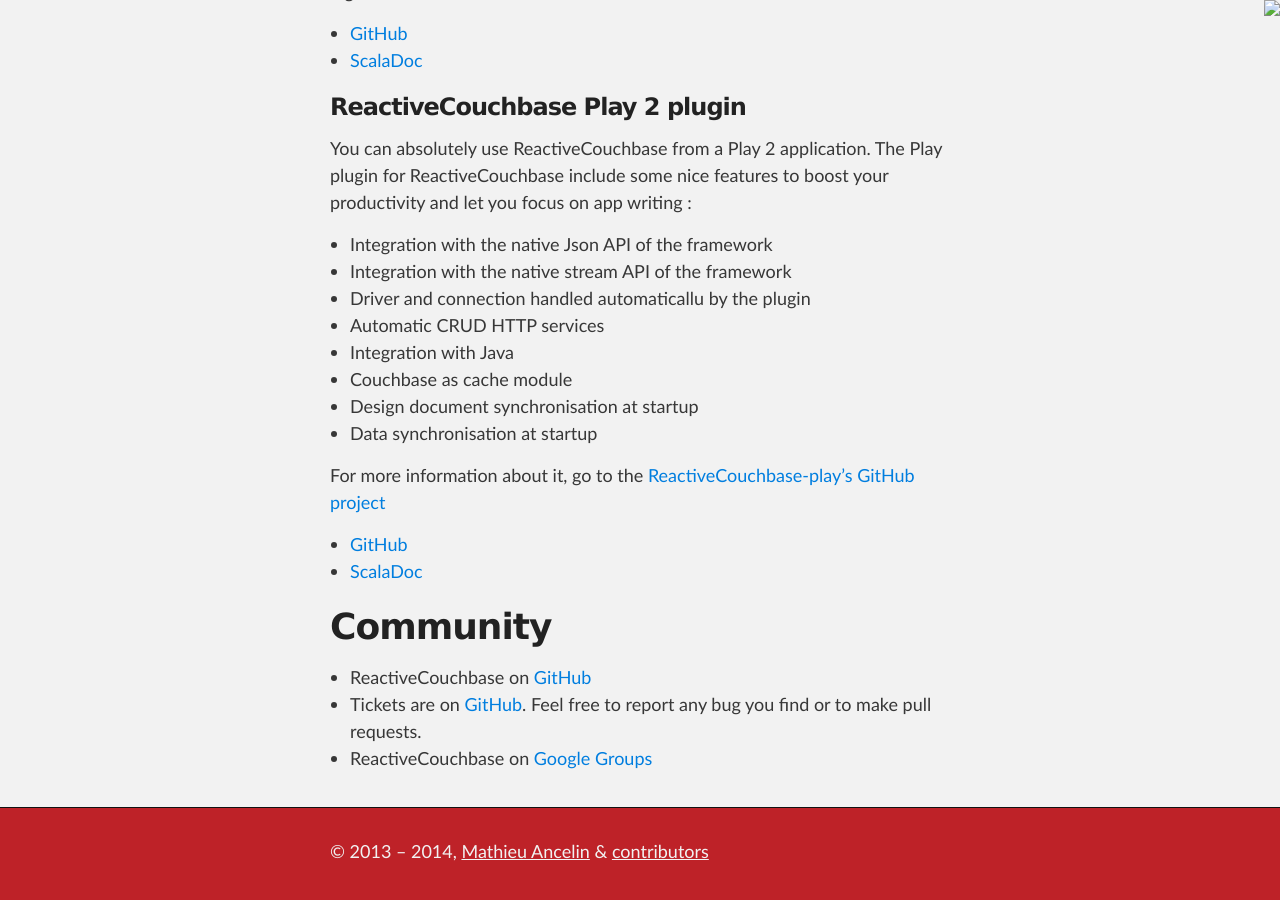
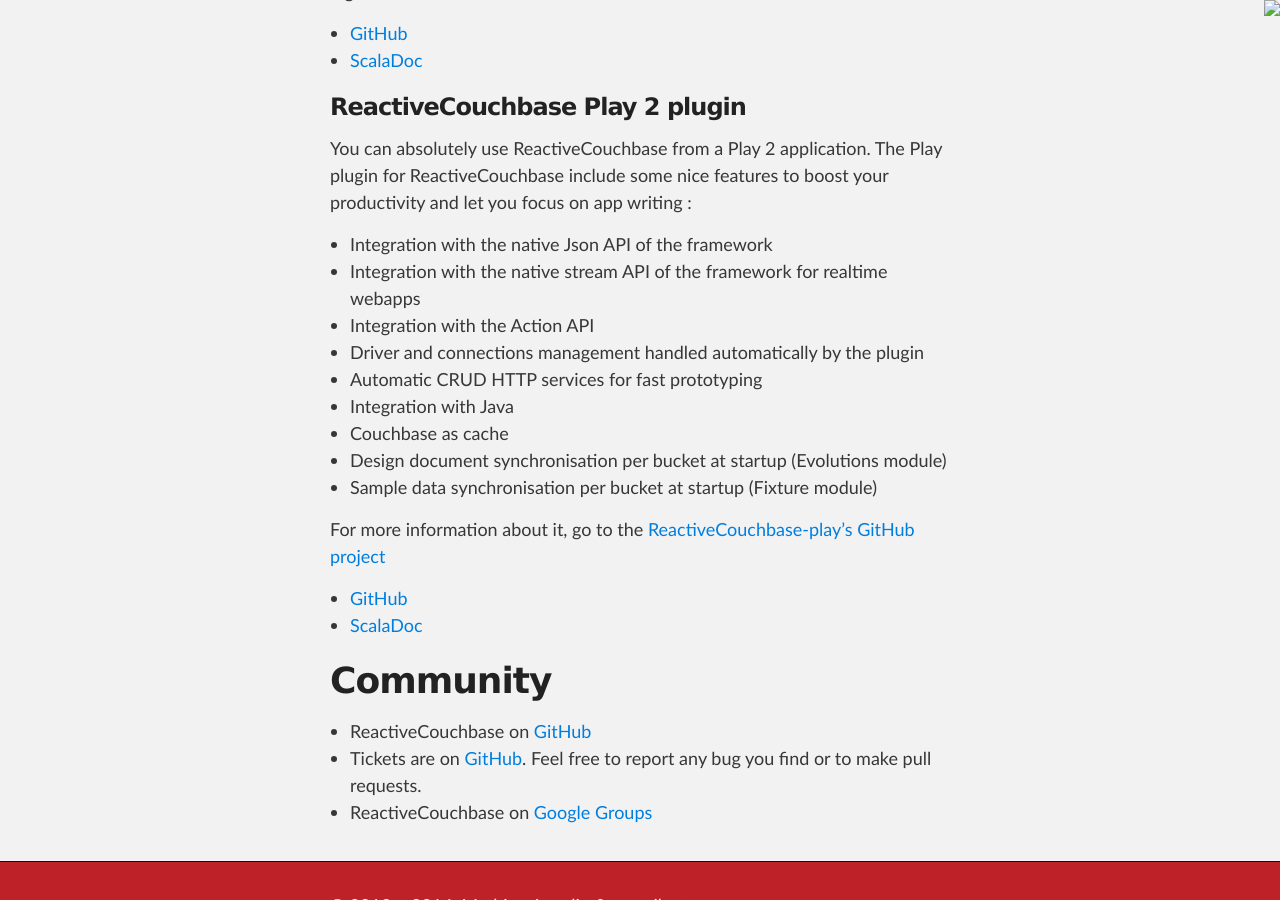
Before and after one commit to hxtpoe/reactivecouchbase.github.io, a Jekyll site: the page built from index.md, in a window 1280 px wide and 900 px high, scrolled down 6401 px. Built offline with Jekyll 4.4.1, drawn with Linux system fonts in a browser that asks for light colours; Markdown is read by kramdown in place of the engine named in the settings; comment, search, counter and statistics services are not loaded.

Commit message:
More description

```diff
--- a/index.md
+++ b/index.md
@@ -282,13 +282,14 @@
 The Play plugin for ReactiveCouchbase include some nice features to boost your productivity and let you focus on app writing :
 
 * Integration with the native Json API of the framework
-* Integration with the native stream API of the framework
-* Driver and connection handled automaticallu by the plugin
-* Automatic CRUD HTTP services
+* Integration with the native stream API of the framework for realtime webapps
+* Integration with the Action API
+* Driver and connections management handled automatically by the plugin
+* Automatic CRUD HTTP services for fast prototyping
 * Integration with Java
-* Couchbase as cache module
-* Design document synchronisation at startup
-* Data synchronisation at startup
+* Couchbase as cache
+* Design document synchronisation per bucket at startup (Evolutions module)
+* Sample data synchronisation per bucket at startup (Fixture module)
 
 For more information about it, go to the <a href="https://github.com/ReactiveCouchbase/ReactiveCouchbase-play/blob/master/README.md">ReactiveCouchbase-play's GitHub project</a>
 
```
